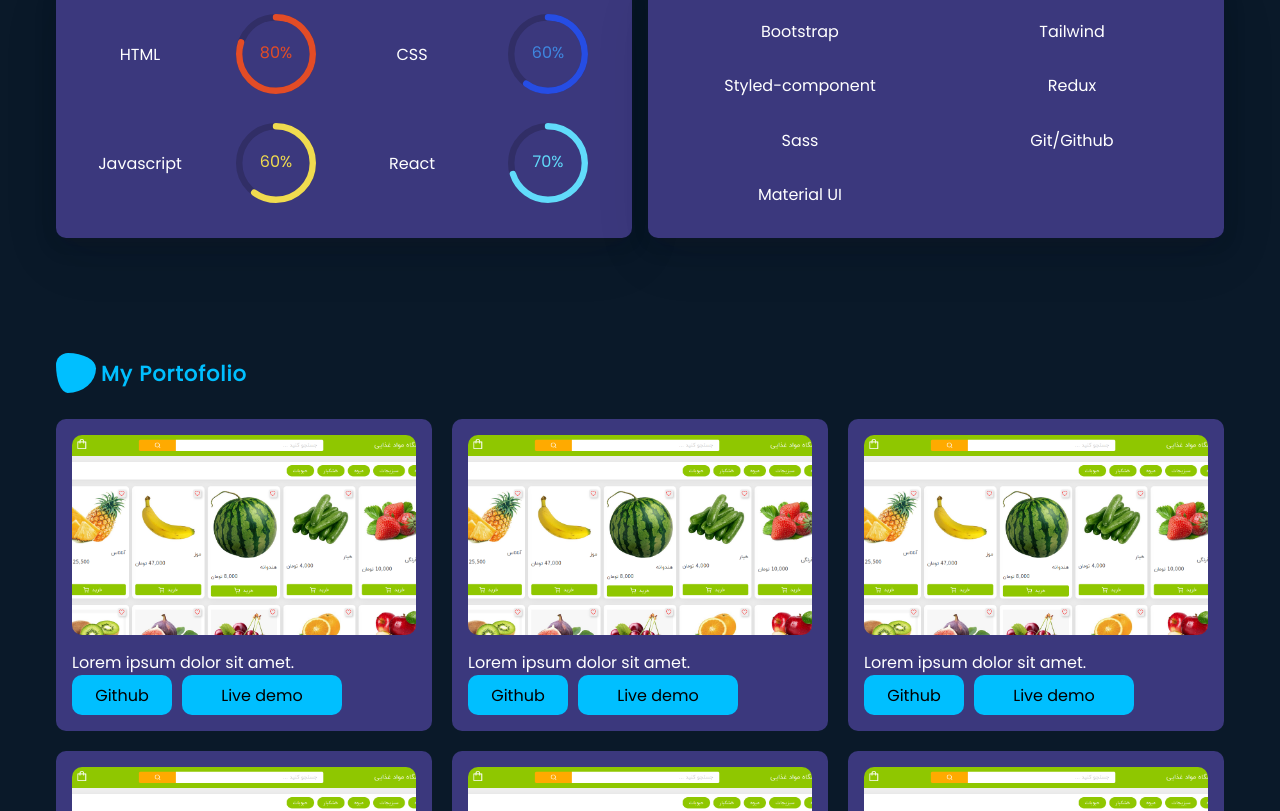
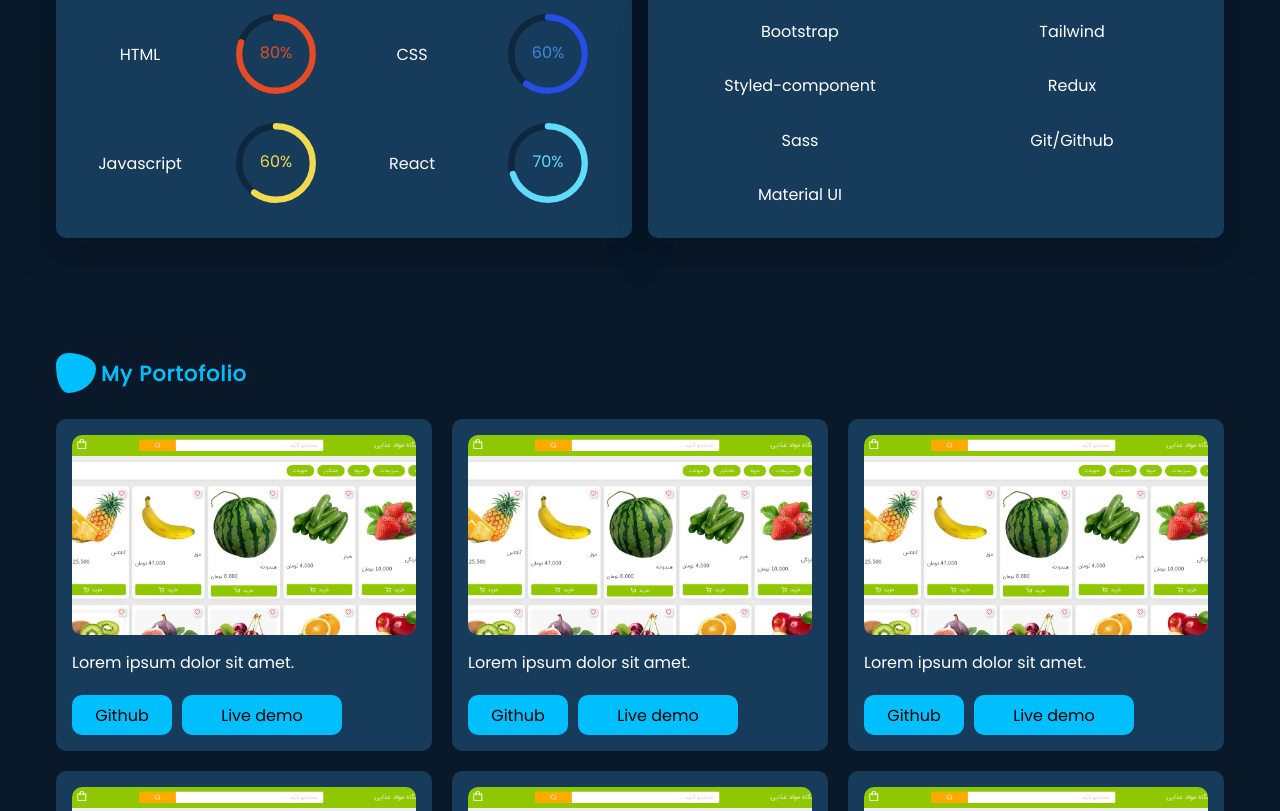
Before and after one commit to mohammadyousefvand/portofolio, a React (Create React App) app: page / in a window 1280 px wide. Shown: the part 741-1552 px from the top of the page. Built offline with nearby package versions, Linux system fonts and the light colour scheme.

Commit message:
Change SkillBoxes and ProjectBoxes background color

```diff
--- a/src/Components/ProgressBar/ProgressBar.jsx
+++ b/src/Components/ProgressBar/ProgressBar.jsx
@@ -30,7 +30,7 @@ function ProgressBar({ value, title }) {
                   pathColor: "#61DBFB",
                   textColor: "#61DBFB"
                 }),
-                trailColor: "#312e66"
+                trailColor: "rgb(15, 39, 60)"
               })}
             />
           </div>
--- a/src/page/Home/Home.css
+++ b/src/page/Home/Home.css
@@ -52,6 +52,7 @@
 .job-text {
   font-size: 1.2rem;
   color: rgba(255, 255, 255, 0.5);
+  margin-bottom: 20px;
 }
 
 @media screen and (max-width: 1024px) {
--- a/src/page/Portfolio/ProjectBox/ProjectBox.css
+++ b/src/page/Portfolio/ProjectBox/ProjectBox.css
@@ -1,5 +1,5 @@
 .project-item {
-  background-color: #3b387d;
+  background-color: rgb(22, 59, 91);
   padding: 16px;
   border-radius: 10px;
 }
@@ -24,7 +24,7 @@
 }
 
 .project-description {
-  margin-top: 15px;
+  margin: 15px 0 20px;
   color: #fff;
 }
 
--- a/src/page/Skills/Skills.css
+++ b/src/page/Skills/Skills.css
@@ -30,7 +30,7 @@
 .skill-Box {
   width: 50%;
   height: 250px;
-  background-color: #3b387d;
+  background-color: rgb(22, 59, 91);
   border-radius: 10px;
   padding: 16px;
   flex-wrap: wrap;
```
